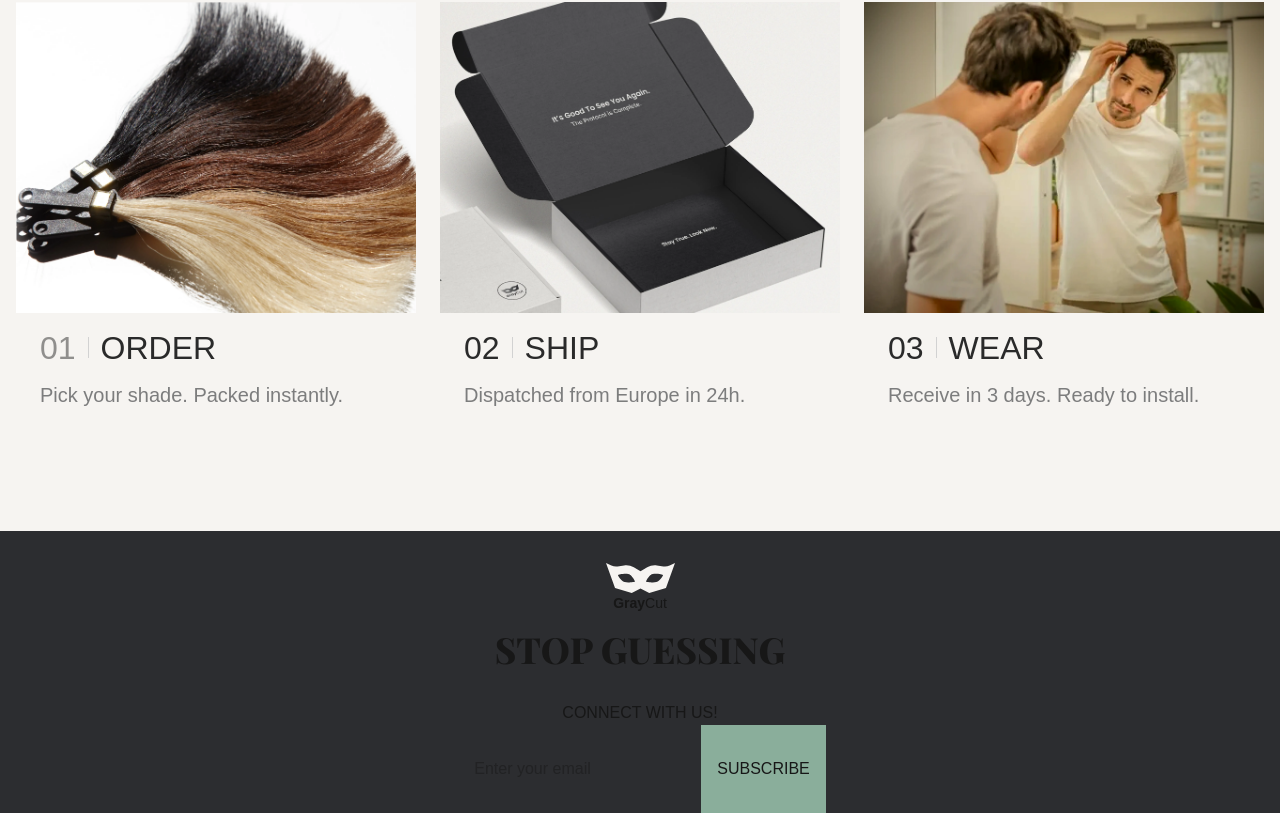
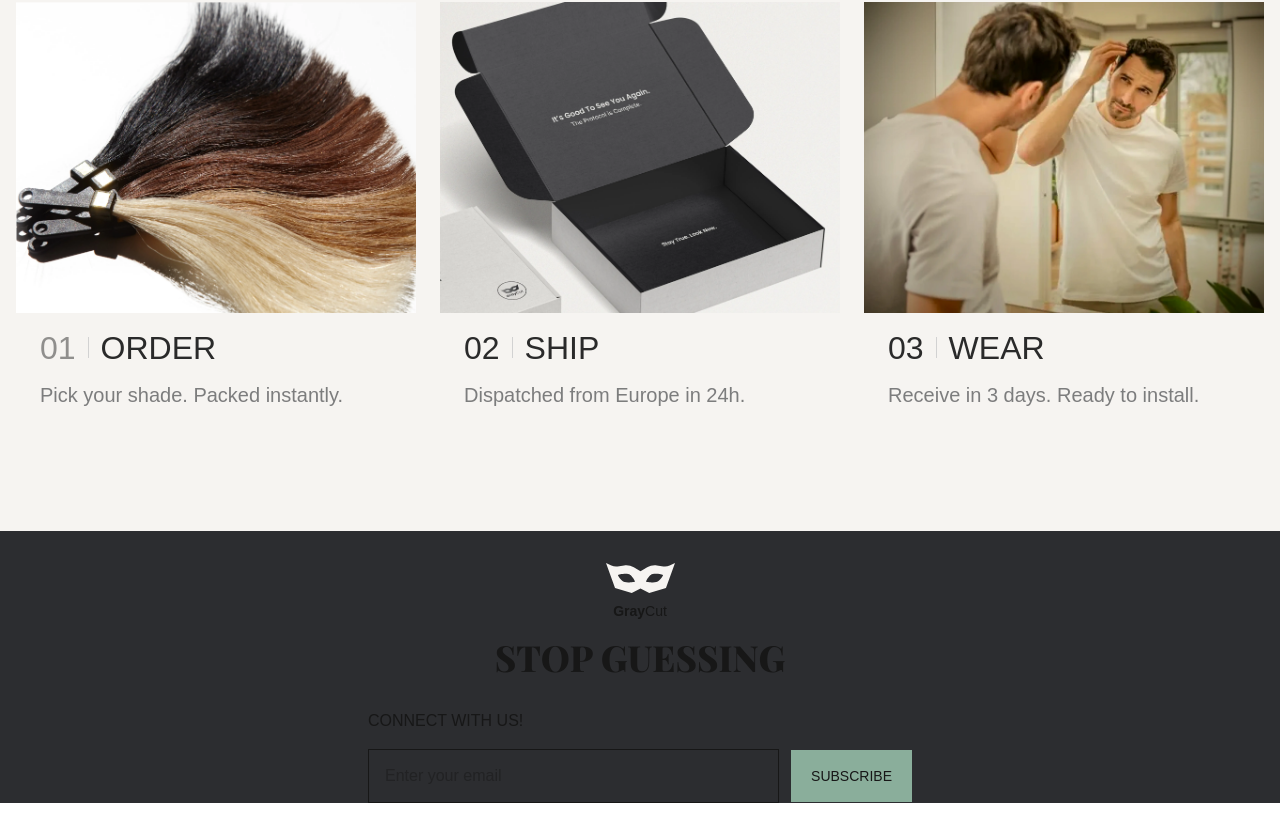
Before and after one commit to Yunex-x/gray-cut, a Next.js app: page / in a window 1280 px wide. Shown: the part 3459-4272 px from the top of the page. Built offline with nearby package versions, Linux system fonts and the light colour scheme.

Commit message:
footer uncompleted

```diff
--- a/app/components/footer/connectwithus.tsx
+++ b/app/components/footer/connectwithus.tsx
@@ -1,17 +1,33 @@
-'use clinet'
+'use client'
 import React from "react";
 
 const ConnectWithUs = () => {
   const handleSubmit = (e: React.FormEvent<HTMLFormElement>) => {
     e.preventDefault();
-    // Handle form submission logic here
   };
+
   return (
-    <div className="flex flex-col items-center justify-center w-full">
-      <h1>CONNECT WITH US!</h1>
-      <form onSubmit={handleSubmit}>
-        <input type="email" placeholder="Enter your email" className="py-8 px-5" />
-        <button type="submit" className="bg-primary py-8 px-4">SUBSCRIBE</button>
+    <div className="w-full max-w-xl mx-auto px-4">
+      <h1 className="  mb-4">
+        CONNECT WITH US!
+      </h1>
+
+      <form
+        onSubmit={handleSubmit}
+        className="flex items-center gap-3 w-full"
+      >
+        <input
+          type="email"
+          placeholder="Enter your email"
+          className="flex-1 min-w-0 py-3.5 px-4 border  focus:outline-none"
+        />
+
+        <button
+          type="submit"
+          className="bg-primary py-4 px-5 text-sm  whitespace-nowrap"
+        >
+          SUBSCRIBE
+        </button>
       </form>
     </div>
   );
--- a/app/components/footer/footer.tsx
+++ b/app/components/footer/footer.tsx
@@ -1,17 +1,22 @@
 'use client'
-  import ConnectWithUs from './connectwithus'
+import ConnectWithUs from './connectwithus'
 
 const Footer = () => {
   return (
-    <div className='bg-secondary  font-poppins  w-full '>
-        <div className='flex flex-col items-center justify-center py-8'>
-            <img src={'/logo.svg'} alt='Logo' className='mx-auto ' />
-            <p className='text-center text-sm mb-4'><strong>Gray</strong>Cut</p>
-            <h1 className='playfair text-4xl font-extrabold'>STOP GUESSING</h1>
-        </div>
-        <ConnectWithUs />
-    </div>
-  )
-}
+    <footer className="bg-secondary font-poppins w-full">
+      <div className="flex flex-col items-center justify-center py-8 px-4 text-center">
+        <img src="/logo.svg" alt="Logo" className="mx-auto mb-2" />
+        <p className="text-sm mb-4">
+          <strong>Gray</strong>Cut
+        </p>
+        <h1 className="playfair text-3xl sm:text-4xl font-extrabold">
+          STOP GUESSING
+        </h1>
+      </div>
 
-export default Footer
+      <ConnectWithUs />
+    </footer>
+  );
+};
+
+export default Footer;
```
